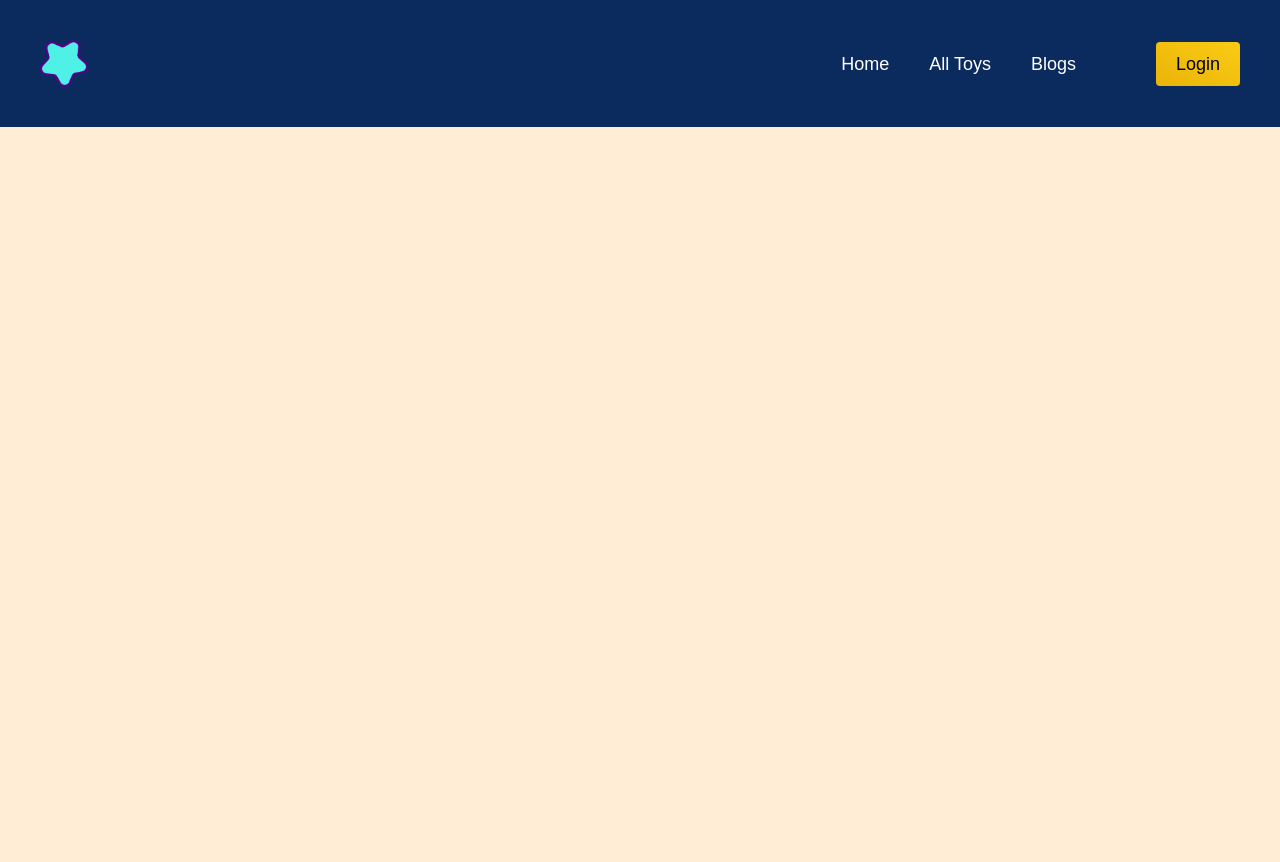
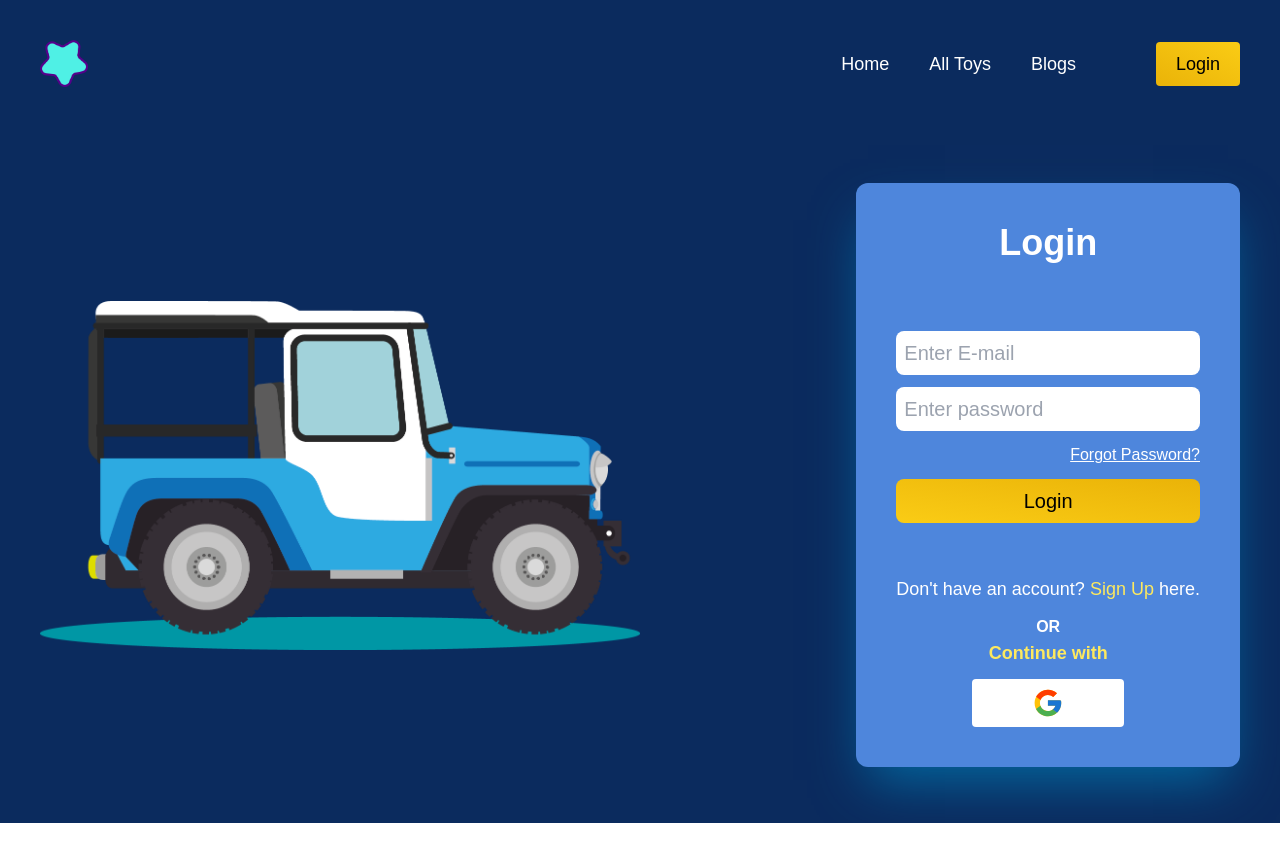
Before and after one commit to faysalewucse/Toy-Galaxy-Frontend, a React (Vite) app: page /login in a window 1280 px wide. Shown: the top 862 px of the page. After the commit the page ends 823 px from the top, so only its background shows below. Built offline with nearby package versions, Linux system fonts and the light colour scheme; no server answers.

Commit message:
public and private route defined

```diff
--- /dev/null
+++ b/src/components/LoginForm.jsx
@@ -0,0 +1,84 @@
+import { useState } from "react";
+import { Link, useNavigate } from "react-router-dom";
+import { useAuth } from "../contexts/AuthContext";
+import LoadingButton from "./LoadingButton";
+import { FcGoogle } from "react-icons/fc";
+
+export default function LoginForm({ notify, forgotPassword }) {
+  //styles
+  const inputStyle = "p-2 md:text-xl focus:outline-none rounded-lg";
+
+  //Initialize Variables
+  const [email, setEmail] = useState("");
+  const [password, setPassword] = useState("");
+
+  const [loading, setLoading] = useState();
+
+  const { login, googleSignIn } = useAuth();
+  const navigate = useNavigate();
+
+  async function handleSubmit(e) {
+    e.preventDefault();
+
+    try {
+      setLoading(true);
+      await login(email, password);
+      navigate("/");
+    } catch (err) {
+      setLoading(false);
+      notify(err);
+    }
+  }
+
+  return (
+    <form
+      className="flex flex-col gap-3 bg-[#4E86DC] shadow-2xl shadow-sky-700 md:p-10 p-5 rounded-xl"
+      onSubmit={handleSubmit}
+    >
+      <h1 className="text-center text-4xl mb-14 text-white font-bold">Login</h1>
+      <input
+        type="email"
+        placeholder="Enter E-mail"
+        required
+        value={email}
+        className={inputStyle}
+        onChange={(e) => setEmail(e.target.value)}
+      />
+
+      <input
+        type="password"
+        required
+        placeholder="Enter password"
+        value={password}
+        className={inputStyle}
+        onChange={(e) => setPassword(e.target.value)}
+      />
+
+      <h1 onClick={forgotPassword} className="text-white text-right">
+        <u>Forgot Password?</u>
+      </h1>
+      <LoadingButton loading={loading} text="Login" />
+
+      <div className="md:text-lg text-white mt-10">
+        Don't have an account?{" "}
+        <Link
+          to="/register"
+          className="text-secondary hover:text-yellow-500 transition-all duration-300"
+        >
+          Sign Up
+        </Link>{" "}
+        here.
+      </div>
+      <div className="text-center text-white">
+        <h1 className="font-bold">OR</h1>
+        <h1 className="font-semibold text-lg text-secondary">Continue with</h1>
+        <div className="flex items-center justify-center gap-3 mt-3">
+          <FcGoogle
+            onClick={() => googleSignIn()}
+            className="hover:scale-105 transition-all duration-200 w-1/2 h-12 rounded bg-white p-2 cursor-pointer"
+          />
+        </div>
+      </div>
+    </form>
+  );
+}
--- a/src/components/Navbar.jsx
+++ b/src/components/Navbar.jsx
@@ -2,13 +2,14 @@ import { useState } from "react";
 import logo from "../assets/star_1.png";
 import { SlClose, SlMenu } from "react-icons/sl";
 import { TbTriangleFilled } from "react-icons/tb";
-import { NavLink } from "react-router-dom";
+import { NavLink, useNavigate } from "react-router-dom";
 import PrimaryButton from "./PrimaryButton";
 import { useAuth } from "../contexts/AuthContext";
 
 export default function Navbar() {
   const [open, setOpen] = useState(false);
   const { currentUser, logout } = useAuth();
+  const navigate = useNavigate();
 
   const navItems = [
     {
@@ -112,5 +113,3 @@ export default function Navbar() {
     </div>
   );
 }
-
-// **Website logo, Website name, Home, All Toys, My Toys, Add A Toy, Blogs,** and **User profile picture**.
--- /dev/null
+++ b/src/hooks/PrivateRoute.jsx
@@ -0,0 +1,7 @@
+import { Navigate } from "react-router-dom";
+import { useAuth } from "../contexts/AuthContext";
+
+export default function ({ children }) {
+  const { currentUser } = useAuth();
+  return currentUser ? children : <Navigate to="/login" />;
+}
--- /dev/null
+++ b/src/hooks/PublicRoute.jsx
@@ -0,0 +1,8 @@
+import { Navigate } from "react-router-dom";
+import { useAuth } from "../contexts/AuthContext";
+
+export default function PublicRoute({ children }) {
+  const { currentUser } = useAuth();
+
+  return !currentUser ? children : <Navigate to="/" />;
+}
--- a/src/pages/Login.jsx
+++ b/src/pages/Login.jsx
@@ -2,6 +2,8 @@ import { useState } from "react";
 import { ToastContainer, toast } from "react-toastify";
 import "react-toastify/dist/ReactToastify.css";
 import { useAuth } from "../contexts/AuthContext";
+import LoginForm from "../components/LoginForm";
+import truck from "../assets/truck.png";
 
 export default function Login() {
   const { resetPassword } = useAuth();
@@ -26,9 +28,12 @@ export default function Login() {
     setModal(false);
   };
   return (
-    <div className="bg-orange-100">
-      <div className="max-w-7xl mx-auto p-10 md:flex gap-20 justify-center items-center min-h-screen">
-        <div className="md:mt-0 mt-[10%]"></div>
+    <div className="bg-primary">
+      <div className="max-w-7xl mx-auto p-10 md:flex gap-20 justify-between items-center min-h-[87vh]">
+        <img className="hidden lg:block w-1/2" src={truck} alt="truck" />
+        <div className="md:mt-0 mt-[10%]">
+          <LoginForm notify={notify} forgotPassword={forgotPassword} />
+        </div>
       </div>
       {modal && (
         <div className="">
```
